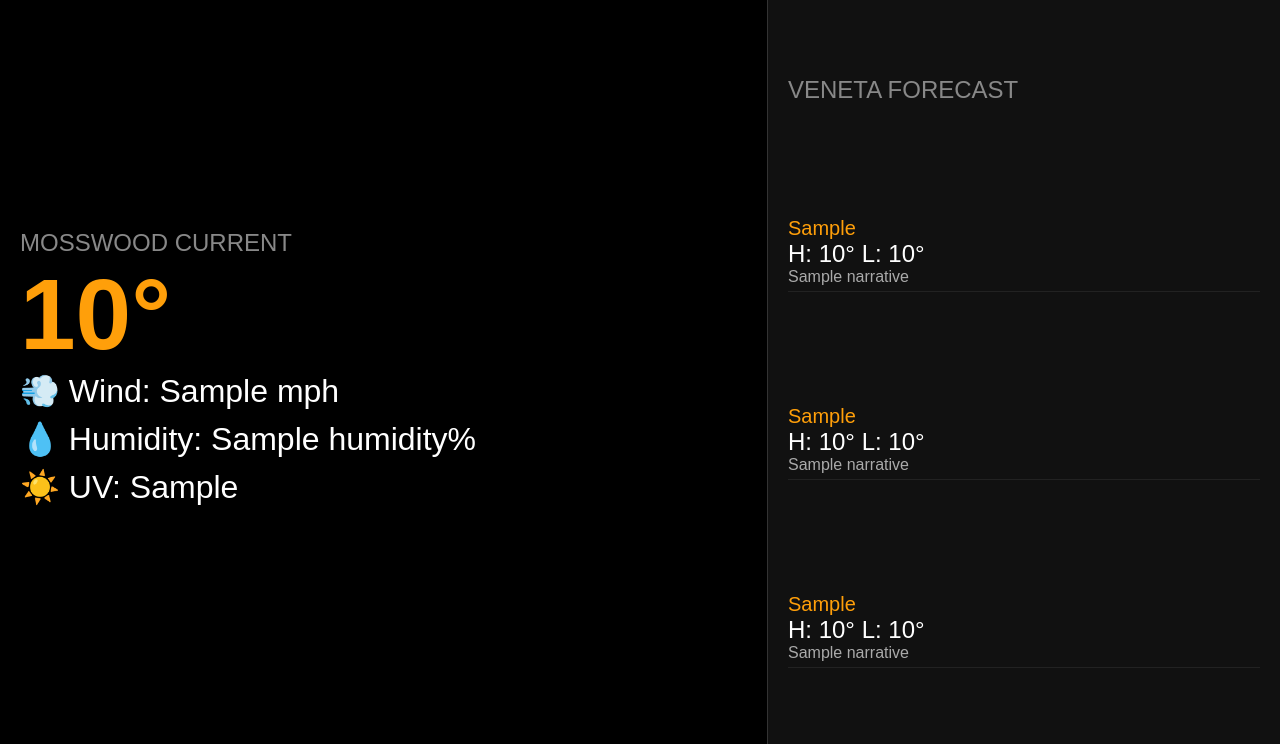
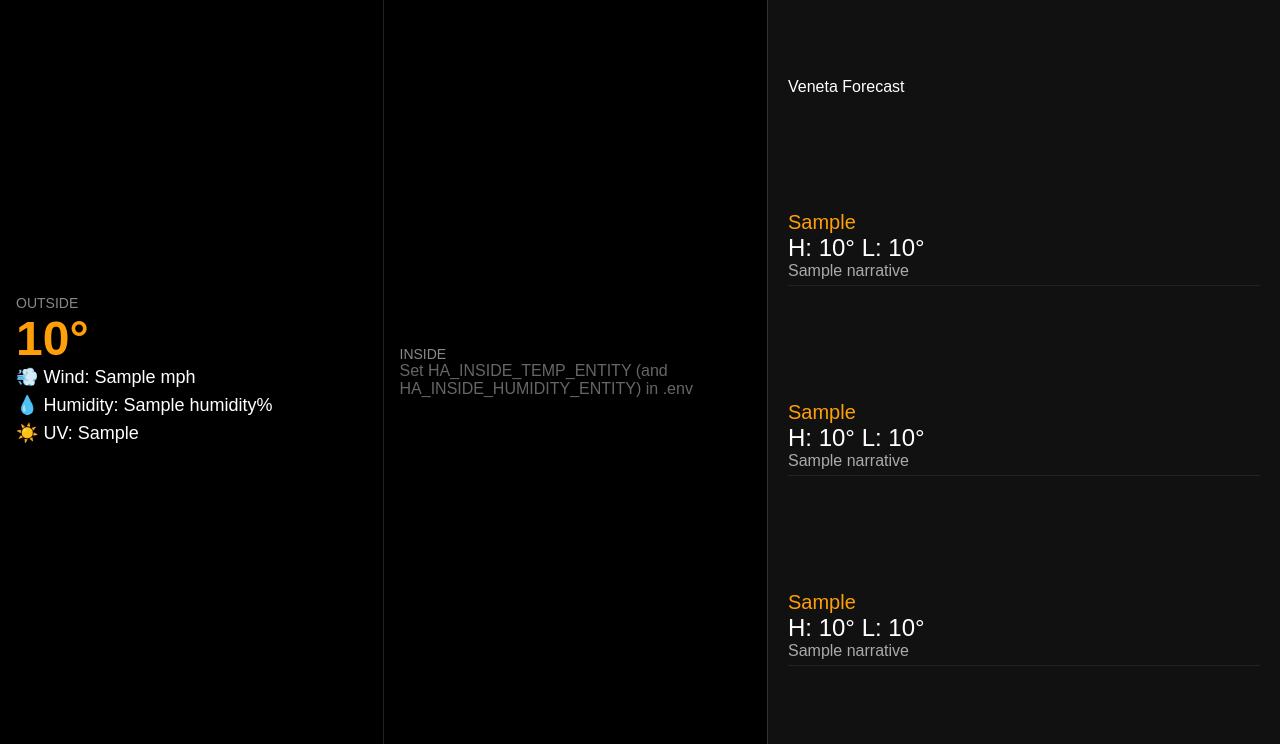
Before and after one commit to tomsepe/pi-weather-dashboard, a Flask app: template templates/dashboard.html in a window 1280 px wide. Shown: the part 76-820 px from the top of the page. Run offline with Flask 3, Linux system fonts and the light colour scheme; the template is opened without the code that fills it: most values are stand-ins (such as "Sample title", 1, 10 or a date in 2020).

Commit message:
added inside temp and humidity fro shelly HT sensor

```diff
--- a/app.py
+++ b/app.py
@@ -17,10 +17,64 @@ LAT_LON = os.environ.get("LAT_LON")
 # Home Assistant: long-lived token at http://HA_URL/profile; token stays server-side.
 HA_URL = (os.environ.get("HA_URL") or "").rstrip("/")
 HA_ACCESS_TOKEN = os.environ.get("HA_ACCESS_TOKEN") or ""
+# Shelly (or other) temp/humidity sensor entity IDs for "Inside" on dashboard (e.g. sensor.shelly_plus_ht_xxx_temperature).
+HA_INSIDE_TEMP_ENTITY = (os.environ.get("HA_INSIDE_TEMP_ENTITY") or "").strip()
+HA_INSIDE_HUMIDITY_ENTITY = (os.environ.get("HA_INSIDE_HUMIDITY_ENTITY") or "").strip()
 
 
 def _ha_configured() -> bool:
     return bool(HA_URL and HA_ACCESS_TOKEN)
+
+
+def _fetch_ha_state(entity_id: str) -> dict | None:
+    """Fetch one entity state from HA. Returns state dict or None on error."""
+    if not entity_id or not _ha_configured():
+        return None
+    url = f"{HA_URL}/api/states/{entity_id}"
+    try:
+        r = requests.get(url, headers=_ha_headers(), timeout=5)
+        if r.status_code != 200:
+            log.warning("HA entity %s returned %s", entity_id, r.status_code)
+            return None
+        return r.json()
+    except requests.RequestException as e:
+        log.warning("HA fetch %s failed: %s", entity_id, e)
+        return None
+
+
+def _parse_number(state: dict | None) -> float | None:
+    """Parse state or attribute as number. state['state'] or state['attributes'].value."""
+    if not state or not isinstance(state, dict):
+        return None
+    raw = state.get("state")
+    if raw is not None and raw != "unavailable" and raw != "unknown":
+        try:
+            return float(raw)
+        except (TypeError, ValueError):
+            pass
+    return None
+
+
+def _fetch_inside_sensors() -> tuple[float | None, float | None]:
+    """Return (inside_temp, inside_humidity) from HA entities. (None, None) if not configured or error."""
+    temp_val, humidity_val = None, None
+    if HA_INSIDE_TEMP_ENTITY:
+        s = _fetch_ha_state(HA_INSIDE_TEMP_ENTITY)
+        temp_val = _parse_number(s)
+        # Single entity may expose humidity in attributes (e.g. Shelly Plus H&T)
+        if s and not HA_INSIDE_HUMIDITY_ENTITY:
+            attrs = s.get("attributes") or {}
+            for key in ("humidity", "current_humidity"):
+                if key in attrs and attrs[key] is not None:
+                    try:
+                        humidity_val = float(attrs[key])
+                    except (TypeError, ValueError):
+                        pass
+                    break
+    if HA_INSIDE_HUMIDITY_ENTITY:
+        s = _fetch_ha_state(HA_INSIDE_HUMIDITY_ENTITY)
+        humidity_val = _parse_number(s)
+    return temp_val, humidity_val
 
 
 def _mask_key(key: str) -> str:
@@ -134,7 +188,18 @@ def index():
         if err is not None:
             return err
 
-        return render_template("dashboard.html", current=current, forecast=forecast)
+        # 3. Inside temp/humidity from Home Assistant (Shelly or other)
+        inside_temp, inside_humidity = _fetch_inside_sensors()
+        inside_configured = bool(HA_INSIDE_TEMP_ENTITY or HA_INSIDE_HUMIDITY_ENTITY)
+
+        return render_template(
+            "dashboard.html",
+            current=current,
+            forecast=forecast,
+            inside_temp=inside_temp,
+            inside_humidity=inside_humidity,
+            inside_configured=inside_configured,
+        )
 
     except requests.RequestException as e:
         log.exception("Network error calling weather APIs")
--- a/templates/dashboard.html
+++ b/templates/dashboard.html
@@ -6,11 +6,16 @@
         body { background: #000; color: #fff; font-family: sans-serif; margin: 0; overflow: hidden; }
         .container { display: grid; grid-template-columns: 1.2fr 0.8fr; height: calc(100vh - 56px); width: 100vw; }
 
-        /* Left Side: Real-time Vevor Data */
-        .current { padding: 20px; border-right: 1px solid #333; display: flex; flex-direction: column; justify-content: center; }
-        .temp-main { font-size: 100px; font-weight: bold; margin: 0; color: #ff9f0a; }
-        .label { font-size: 24px; color: #888; text-transform: uppercase; }
-        .stat { font-size: 32px; margin-bottom: 10px; }
+        /* Left side: two columns – Outside (Vevor) | Inside (Shelly via HA) */
+        .sensors { display: grid; grid-template-columns: 1fr 1fr; border-right: 1px solid #333; }
+        .current, .inside { padding: 12px 16px; display: flex; flex-direction: column; justify-content: center; border-right: 1px solid #222; }
+        .inside { border-right: none; }
+        .current .temp-main { font-size: 48px; font-weight: bold; margin: 0; color: #ff9f0a; }
+        .current .label, .inside .label { font-size: 14px; color: #888; text-transform: uppercase; }
+        .current .stat { font-size: 18px; margin-bottom: 6px; }
+        .inside .temp-main { font-size: 48px; font-weight: bold; margin: 0; color: #5ac8fa; }
+        .inside .stat { font-size: 18px; margin-bottom: 6px; }
+        .inside .unavailable { color: #666; font-size: 16px; }
 
         /* Right Side: Forecast */
         .forecast { padding: 20px; display: flex; flex-direction: column; justify-content: space-around; background: #111; }
@@ -30,12 +35,23 @@
         <a href="/ha">Controls</a>
     </nav>
     <div class="container">
-        <div class="current">
-            <div class="label">Mosswood Current</div>
-            <div class="temp-main">{{ current.imperial.temp }}°</div>
-            <div class="stat">💨 Wind: {{ current.imperial.windSpeed }} mph</div>
-            <div class="stat">💧 Humidity: {{ current.humidity }}%</div>
-            <div class="stat">☀️ UV: {{ current.uv }}</div>
+        <div class="sensors">
+            <div class="current">
+                <div class="label">Outside</div>
+                <div class="temp-main">{{ current.imperial.temp }}°</div>
+                <div class="stat">💨 Wind: {{ current.imperial.windSpeed }} mph</div>
+                <div class="stat">💧 Humidity: {{ current.humidity }}%</div>
+                <div class="stat">☀️ UV: {{ current.uv }}</div>
+            </div>
+            <div class="inside">
+                <div class="label">Inside</div>
+                {% if inside_configured %}
+                <div class="temp-main">{{ inside_temp if inside_temp is not none else '—' }}°</div>
+                <div class="stat">💧 Humidity: {{ inside_humidity if inside_humidity is not none else '—' }}%</div>
+                {% else %}
+                <div class="unavailable">Set HA_INSIDE_TEMP_ENTITY (and HA_INSIDE_HUMIDITY_ENTITY) in .env</div>
+                {% endif %}
+            </div>
         </div>
         <div class="forecast">
             <div class="label">Veneta Forecast</div>
```
Also changed, not shown: README.md.
